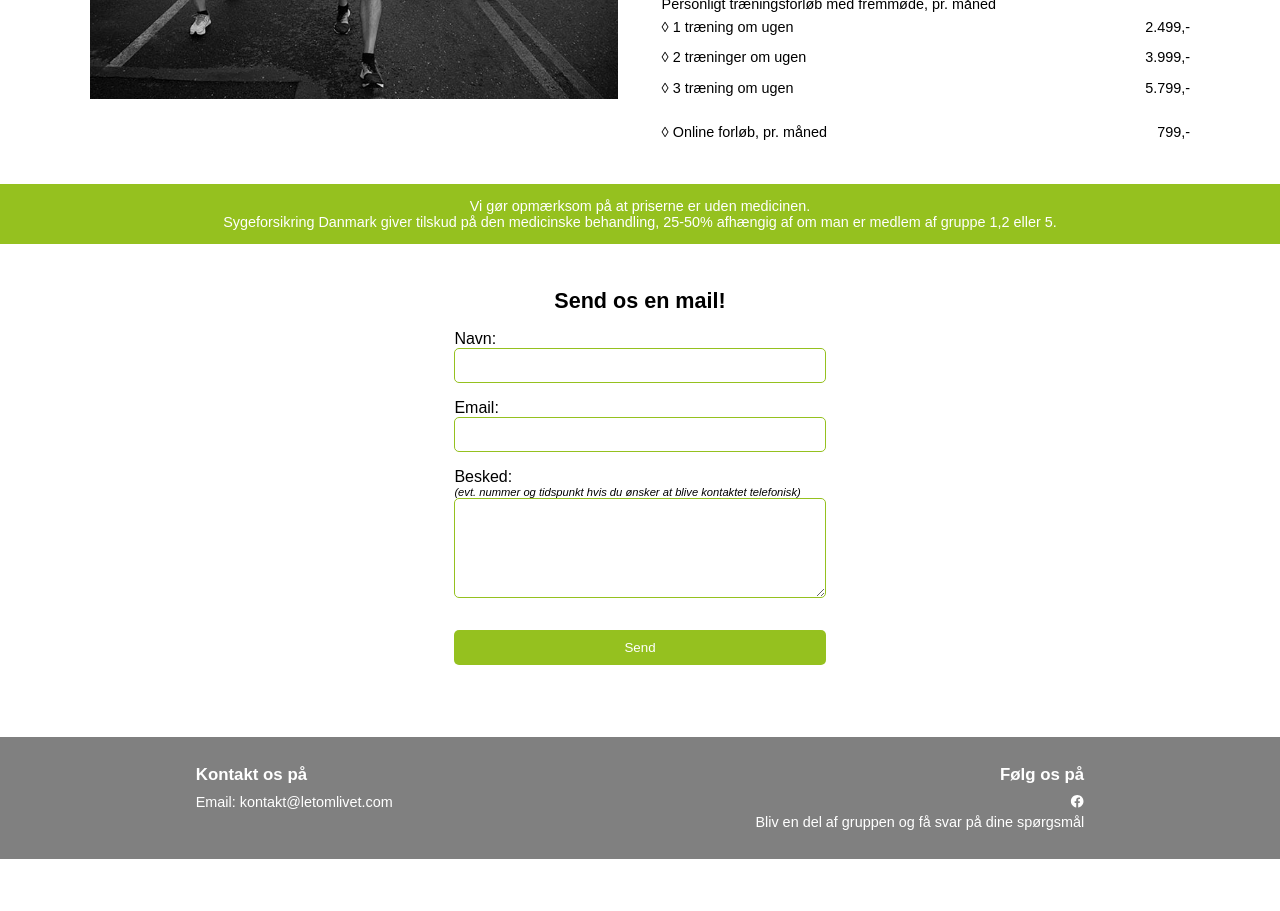
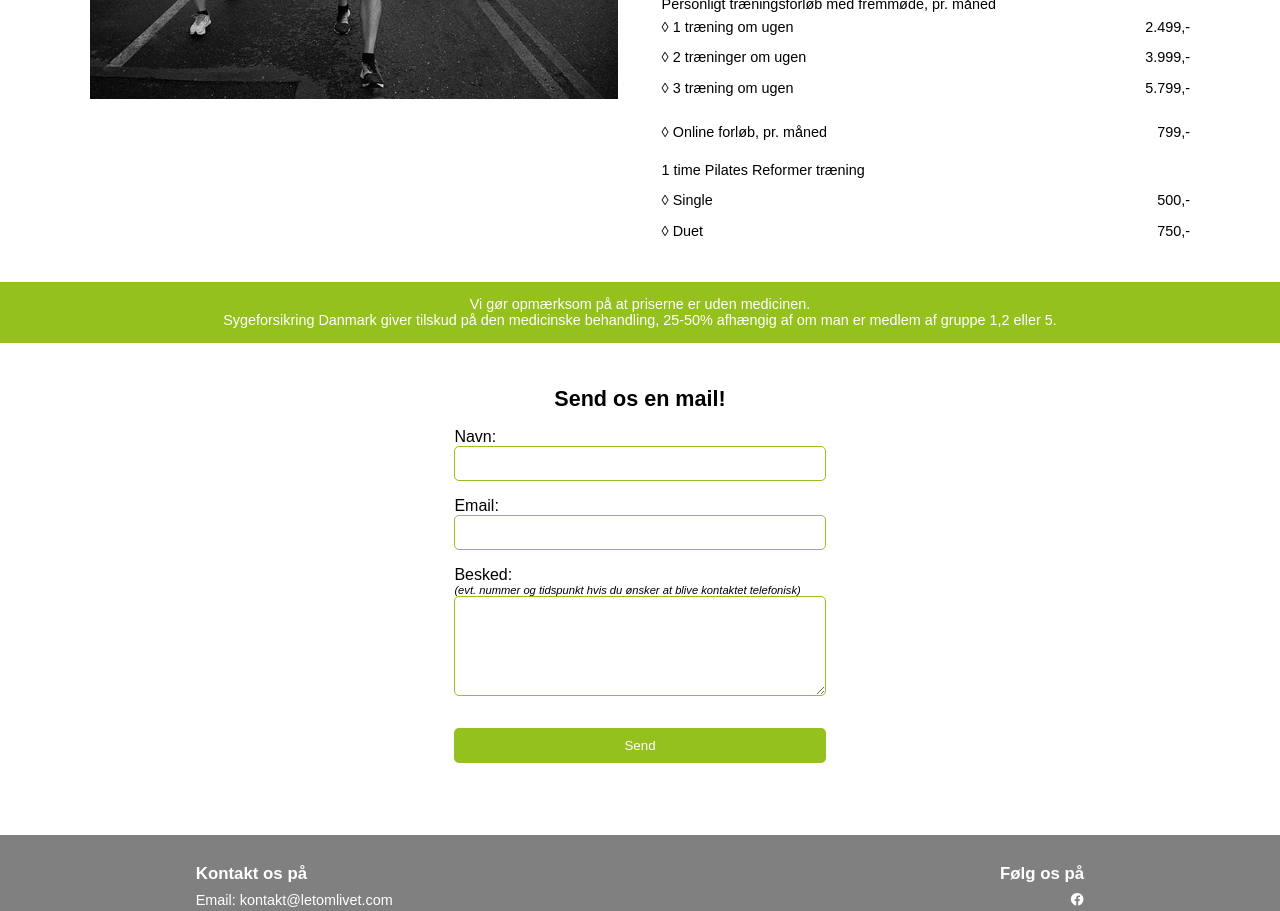
Before and after one commit to AstridWest/letomlivet, a React (Create React App) app: page /Priser in a window 1280 px wide. Shown: the part 800-1711 px from the top of the page. Before the commit the page ends 1659 px from the top, so only its background shows below. Built offline with nearby package versions, Linux system fonts and the light colour scheme; a web font is replaced by a local one.

Commit message:
tilføjelse til priser

```diff
--- a/src/views/Priser.js
+++ b/src/views/Priser.js
@@ -97,7 +97,10 @@ const Priser = () => {
                         <li><p>◊ 3 træning om ugen</p><p>5.799,-</p></li>
                     </ul>
                     <ul>
-                    <li><p>◊ Online forløb, pr. måned</p><p>799,-</p></li>
+                    <li><p className='titler'>◊ Online forløb, pr. måned</p><p>799,-</p></li>
+                    <li><p>1 time Pilates Reformer træning</p></li>
+                    <li><p>◊ Single</p><p>500,-</p></li>
+                    <li><p>◊ Duet</p><p>750,-</p></li>
                     </ul>
                 </div>
             </div>
```
